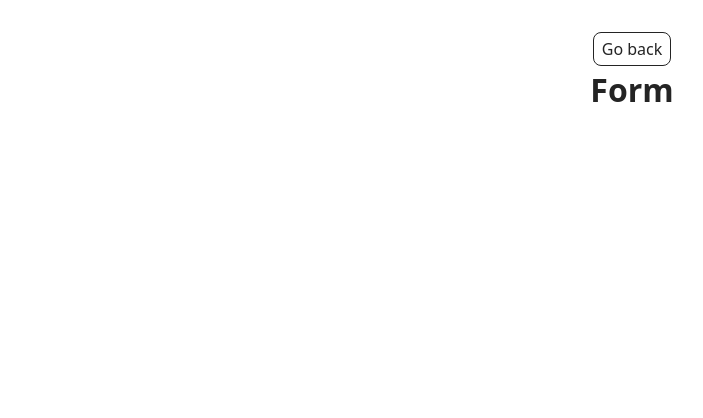
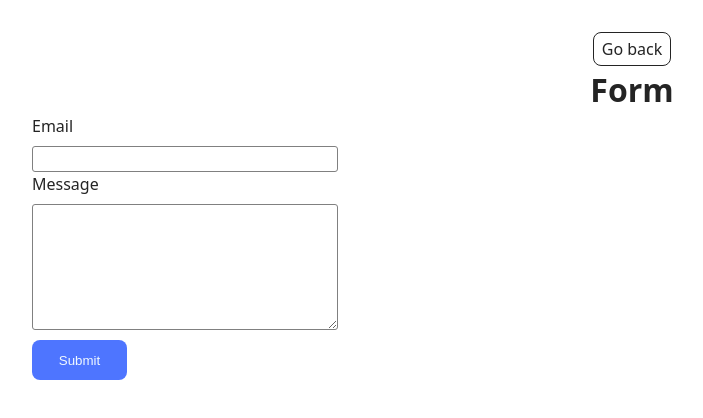
Before and after one commit to AnnaBalesko/goit-js-hw-09, a website built with Vite: page src/2-form.html in a window 1280 px wide. Shown: the whole page, without its empty margins (8-711 px from the left). Built offline with nearby package versions, Linux system fonts and the light colour scheme.

Commit message:
add styles

```diff
--- a/src/2-form.html
+++ b/src/2-form.html
@@ -12,8 +12,19 @@
       <div class="container">
         <a class="back-link" href="./index.html">Go back</a>
         <h1 class="main-title">Form</h1>
+        <form class="feedback-form" autocomplete="off">
+          <label>
+            Email
+            <input class="input-field" type="email" name="email" autofocus />
+          </label>
+          <label>
+            Message
+            <textarea class="input-field" name="message" rows="8"></textarea>
+          </label>
+          <button type="submit">Submit</button>
+        </form>
       </div>
     </main>
-    <script type="module" src="./js/2-form.js"></script>
+    <script type="module" src="./js/2-form.js" defer></script>
   </body>
 </html>
--- /dev/null
+++ b/src/css/form.css
@@ -0,0 +1,47 @@
+label {
+  display: flex;
+  align-items: flex-start;
+  justify-content: flex-start;
+  flex-direction: column;
+  gap: 8px;
+}
+input[type='email'],
+textarea {
+  border-image: none;
+  border: 1px solid #808080;
+  width: 300px;
+  border-radius: 3px;
+}
+input[type='email'] {
+  height: 22px;
+}
+textarea {
+  height: auto;
+}
+textarea:hover,
+input:hover {
+  border-color: black;
+}
+input:focus,
+textarea:focus {
+  outline: none;
+  border: 1px solid #808080;
+}
+
+button {
+  display: flex;
+  align-items: center;
+  justify-content: center;
+  flex-direction: row;
+  margin-top: 10px;
+  border: none;
+  border-radius: 8px;
+  padding: 8px 16px;
+  width: 95px;
+  height: 40px;
+  color: aliceblue;
+  background: #4e75ff;
+}
+button:hover {
+  background-color: #6c8cff;
+}
--- a/src/css/styles.css
+++ b/src/css/styles.css
@@ -17,3 +17,4 @@
 @import url('./back-link.css');
 @import url('./footer.css');
 @import url('./gallery.css');
+@import url('./form.css');
```
